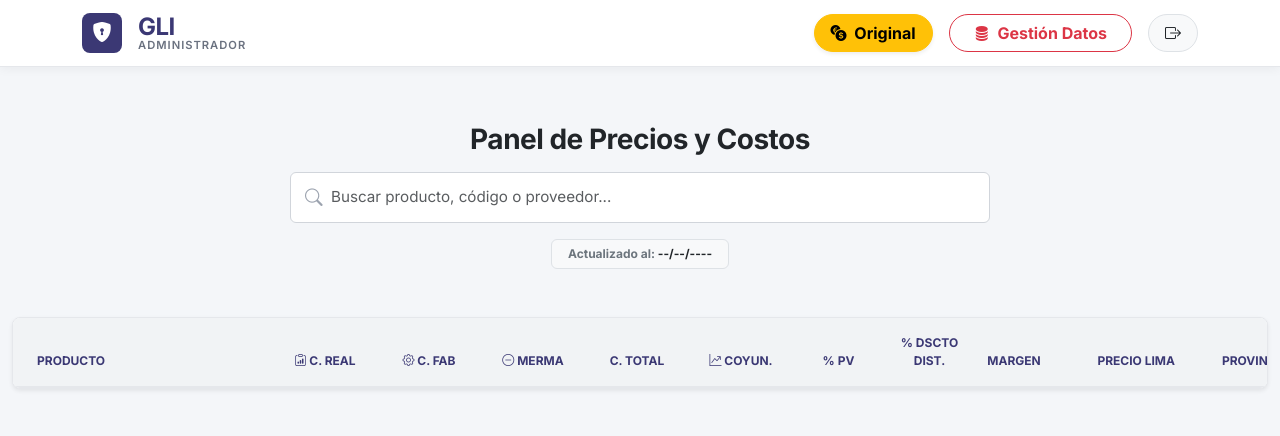
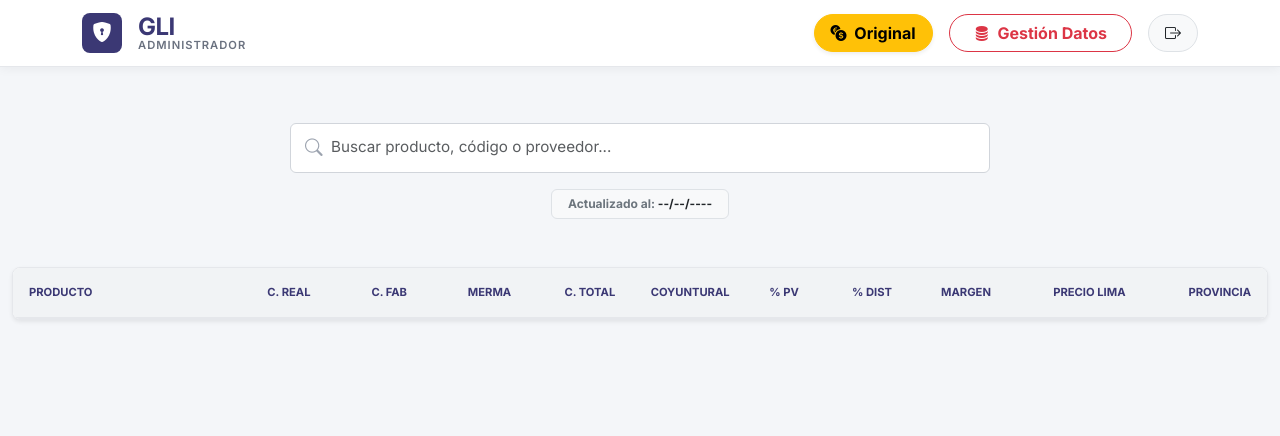
Before and after one commit to GrupoLinrosInterinsumos/gli_precios, a Flask app: template templates/index_admin.html in a window 1280 px wide. Shown: the top 436 px of the page. Run offline with Flask 3, Linux system fonts and the light colour scheme; the template is opened without the code that fills it, so the values that code supplies are empty.

Commit message:
Update index_admin.html

```diff
--- a/templates/index_admin.html
+++ b/templates/index_admin.html
@@ -13,7 +13,7 @@
 
     <style>
         :root { --primary-color: #3b3874; --accent-color: #2a2852; --bg-color: #f4f6f9; --white-pure: #ffffff; --text-dark: #1f2937; --text-light: #6b7280; }
-        body { background-color: var(--bg-color); font-family: 'Inter', sans-serif; color: var(--text-dark); }
+        body { background-color: var(--bg-color); font-family: 'Inter', sans-serif; color: var(--text-dark); margin:0; overflow-x: hidden; }
         .text-brand { color: var(--primary-color) !important; }
         .bg-brand { background-color: var(--primary-color) !important; color: white; }
         .navbar { background-color: var(--white-pure); box-shadow: 0 2px 10px rgba(0,0,0,0.05); padding: 0.8rem 0; border-bottom: 1px solid #e5e7eb;}
@@ -29,27 +29,34 @@
         .search-input:focus { outline: none; border-color: var(--primary-color); box-shadow: 0 0 0 3px rgba(59, 56, 116, 0.1); }
         .search-icon { position: absolute; left: 15px; top: 50%; transform: translateY(-50%); color: #9ca3af; font-size: 1.1rem; }
 
-        .table-container { border-radius: 8px; overflow: hidden; background: var(--white-pure); box-shadow: 0 4px 10px rgba(0,0,0,0.04); border: 1px solid #e5e7eb; }
-        .scroll-wrapper { max-height: 75vh; overflow-x: auto; overflow-y: auto; }
+        /* 🔥 CERO SCROLL HORIZONTAL 🔥 */
+        .table-container { border-radius: 8px; overflow: hidden; background: var(--white-pure); box-shadow: 0 4px 10px rgba(0,0,0,0.04); border: 1px solid #e5e7eb; width: 100%; }
+        .scroll-wrapper { width: 100%; max-height: 75vh; overflow-y: auto; overflow-x: hidden; }
 
-        .table-pro { border-collapse: separate; border-spacing: 0; min-width: 1300px; width: 100%; }
-        .table-pro thead th { position: sticky; top: 0; background-color: #f1f3f5; z-index: 10; border-bottom: 2px solid #e5e7eb; color: var(--primary-color); font-size: 0.75rem; text-transform: uppercase; padding: 1rem 0.5rem; font-weight: 700;}
-        .table-pro td { padding: 0.8rem 0.5rem; vertical-align: middle; border-bottom: 1px solid #f0f0f5; font-size: 0.9rem; }
+        .table-pro { table-layout: fixed; width: 100%; border-collapse: separate; border-spacing: 0; font-size: 0.75rem; margin-bottom: 0; }
+        .table-pro thead th { position: sticky; top: 0; background-color: #f1f3f5; z-index: 10; border-bottom: 2px solid #e5e7eb; color: var(--primary-color); font-size: 0.7rem; text-transform: uppercase; padding: 1rem 0.2rem; font-weight: 700; text-align: center;}
+        .table-pro td { padding: 0.7rem 0.2rem; vertical-align: middle; border-bottom: 1px solid #f0f0f5; text-align: center; white-space: nowrap; overflow: hidden; text-overflow: ellipsis; }
 
-        .price-tag { font-weight: 700; color: var(--primary-color); font-size: 1.05rem; }
+        /* ANCHOS EXACTOS AL 100% */
+        .w-prod { width: 18%; text-align: left !important; padding-left: 1rem !important; }
+        .w-col { width: 8%; }
+        .w-desc { width: 7%; }
+        .w-precio { width: 10%; text-align: right !important; padding-right: 1rem !important; }
+
+        .price-tag { font-weight: 700; color: var(--primary-color); font-size: 1rem; }
         .price-secondary { color: #4b5563; }
-        .btn-edit-margen { background: rgba(59, 56, 116, 0.08); color: var(--primary-color); border: 1px solid rgba(59, 56, 116, 0.2); padding: 4px 10px; border-radius: 6px; font-size: 0.8rem; font-weight: 700; cursor: pointer; transition: 0.2s;}
+        .btn-edit-margen { background: rgba(59, 56, 116, 0.08); color: var(--primary-color); border: 1px solid rgba(59, 56, 116, 0.2); padding: 4px 10px; border-radius: 6px; font-size: 0.75rem; font-weight: 700; cursor: pointer; transition: 0.2s; width: 100%;}
         .btn-edit-margen:hover { background: var(--primary-color); color: white; }
 
-        .badges-wrapper { display: flex; flex-wrap: wrap; gap: 6px; margin-top: 8px; }
-        .badge-custom { font-size: 0.65rem; padding: 3px 6px; border-radius: 4px; font-weight: 600; display: inline-flex; align-items: center; gap: 4px; background:#f3f4f6; color:#4b5563; border: 1px solid #e5e7eb;}
+        .badges-wrapper { display: flex; flex-wrap: wrap; gap: 4px; margin-top: 5px; }
+        .badge-custom { font-size: 0.6rem; padding: 2px 5px; border-radius: 4px; font-weight: 600; display: inline-flex; align-items: center; gap: 3px; background:#f3f4f6; color:#4b5563; border: 1px solid #e5e7eb;}
 
         .row-coyuntural td { background-color: #fdf2f8 !important; }
         .btn-coyuntural-active { background-color: #dc2626; color: white; border-color: #b91c1c; }
-        .btn-coyuntural-inactive { background-color: #ffffff; color: #4b5563; border: 1px solid #d1d5db; border-radius: 6px; }
+        .btn-coyuntural-inactive { background-color: #ffffff; color: #4b5563; border: 1px solid #d1d5db; }
 
-        .btn-accion { background: transparent; border: 1px solid #d1d5db; border-radius: 6px; padding: 2px 6px; font-weight: 600; color: #374151; font-size: 0.8rem; }
-        .btn-accion:hover { background: #f3f4f6; }
+        .btn-accion { background: #ffffff; border: 1px solid #d1d5db; border-radius: 6px; padding: 3px 5px; font-weight: 600; color: #374151; font-size: 0.75rem; width: 100%; transition: 0.2s;}
+        .btn-accion:hover { background: #f3f4f6; border-color: #9ca3af; }
 
         @media (max-width: 768px) { .mobile-hide-text { display: none !important; } }
     </style>
@@ -69,13 +76,12 @@
         </div>
 
         <div class="d-flex gap-2 gap-md-3 align-items-center">
-
             <button class="btn btn-warning rounded-pill px-3 fw-bold shadow-sm" onclick="toggleMoneda()">
                 <i class="bi bi-currency-exchange"></i> <span id="lblMoneda" class="mobile-hide-text ms-1">Original</span>
             </button>
 
             {% if current_user.role == 'TC' or current_user.role == 'SuperAdmin' %}
-            <button class="btn btn-dark rounded-pill px-3 fw-bold shadow-sm" onclick="cambiarTC()">
+            <button class="btn btn-dark rounded-pill px-3 fw-bold shadow-sm" onclick="abrirModalTC()">
                 TC: <span id="valTC">3.80</span> <i class="bi bi-pencil-fill ms-1" style="font-size:0.6rem;"></i>
             </button>
             {% endif %}
@@ -96,7 +102,7 @@
     </div>
 </nav>
 
-<div class="container py-4 py-md-5" style="max-width: 1400px;">
+<div class="container-fluid py-4 py-md-5" style="max-width: 1400px;">
 
     <div id="adminPanel" class="mb-4 mb-md-5" style="display:none;">
         <div class="card-pro p-3 p-md-4 border-top border-4 border-danger">
@@ -109,7 +115,7 @@
                     <div class="upload-box" onclick="document.getElementById('fileMaestro').click()">
                         <div class="mb-1 text-primary"><i class="bi bi-cloud-arrow-up-fill fs-3"></i></div>
                         <h6 class="fw-bold mb-0 text-dark" style="font-size: 0.85rem;">Subir Excel Maestro</h6>
-                        <input type="file" id="fileMaestro" class="d-none" accept=".xlsx, .csv" onchange="subirArchivo('subir-maestro', 'fileMaestro')">
+                        <input type="file" id="fileMaestro" class="d-none" accept=".xlsx, .csv" onchange="subirArchivo()">
                     </div>
                 </div>
                 <div class="col-6 col-md-4">
@@ -130,7 +136,6 @@
     </div>
 
     <div class="text-center mb-4 mb-md-5 mt-2">
-        <h3 class="fw-bold mb-3 text-dark d-none d-md-block" style="letter-spacing: -0.5px;">Panel de Precios y Costos</h3>
         <div class="search-container px-2 px-md-0">
             <i class="bi bi-search search-icon"></i>
             <input type="text" id="txtBuscar" class="form-control search-input" placeholder="Buscar producto, código o proveedor..." onkeyup="buscar()">
@@ -142,22 +147,22 @@
         </div>
     </div>
 
-    <div class="table-container shadow-sm">
+    <div class="table-container shadow-sm mx-auto">
         <div class="scroll-wrapper">
-            <table class="table table-pro mb-0 w-100">
+            <table class="table table-pro mb-0">
                 <thead>
                     <tr>
-                        <th style="width: 20%; padding-left: 1.5rem; text-align: left;">Producto</th>
-                        <th class="text-center" style="width: 8%;"><i class="bi bi-clipboard-data"></i> C. Real</th>
-                        <th class="text-center" style="width: 8%;"><i class="bi bi-gear"></i> C. Fab</th>
-                        <th class="text-center" style="width: 8%;"><i class="bi bi-dash-circle"></i> Merma</th>
-                        <th class="text-center" style="width: 8%;">C. Total</th>
-                        <th class="text-center" style="width: 8%;"><i class="bi bi-graph-up-arrow"></i> Coyun.</th>
-                        <th class="text-center" style="width: 7%;">% PV</th>
-                        <th class="text-center" style="width: 7%;">% Dscto Dist.</th>
-                        <th class="text-center" style="width: 6%;">Margen</th>
-                        <th class="text-end" style="width: 10%;">Precio Lima</th>
-                        <th class="text-end" style="width: 10%; padding-right: 1.5rem;">Provincia</th>
+                        <th class="w-prod">Producto</th>
+                        <th class="w-col">C. Real</th>
+                        <th class="w-col">C. Fab</th>
+                        <th class="w-col">Merma</th>
+                        <th class="w-col">C. Total</th>
+                        <th class="w-col">Coyuntural</th>
+                        <th class="w-desc">% PV</th>
+                        <th class="w-desc">% Dist</th>
+                        <th class="w-col">Margen</th>
+                        <th class="w-precio">Precio Lima</th>
+                        <th class="w-precio">Provincia</th>
                     </tr>
                 </thead>
                 <tbody id="tablaResultados"></tbody>
@@ -166,6 +171,25 @@
         <div id="loading" class="text-center py-5" style="display:none;">
             <div class="spinner-border text-brand" style="width: 2.5rem; height: 2.5rem;"></div>
             <p class="text-muted mt-2 small fw-bold">Cargando...</p>
+        </div>
+    </div>
+</div>
+
+<div class="modal fade" id="modalEdicionUniversal" tabindex="-1">
+    <div class="modal-dialog modal-dialog-centered modal-sm">
+        <div class="modal-content border-0 shadow-lg">
+            <div class="modal-header bg-dark text-white border-0">
+                <h6 class="modal-title fw-bold" id="modalEdicionTitulo">Editar Valor</h6>
+                <button type="button" class="btn-close btn-close-white" data-bs-dismiss="modal"></button>
+            </div>
+            <div class="modal-body p-4 bg-light text-center">
+                <label id="modalEdicionLabel" class="form-label small fw-bold text-muted text-uppercase mb-2">Nuevo Valor</label>
+                <input type="number" id="inputEdicionUniversal" class="form-control text-center fw-bold text-primary fs-5" step="any" placeholder="0.00">
+            </div>
+            <div class="modal-footer bg-light border-0">
+                <button type="button" class="btn btn-secondary px-3 fw-bold" data-bs-dismiss="modal">Cancelar</button>
+                <button type="button" class="btn btn-primary px-4 fw-bold" style="background:var(--primary-color); border:none;" onclick="guardarEdicionUniversal()">Guardar</button>
+            </div>
         </div>
     </div>
 </div>
@@ -218,10 +242,11 @@
 
 <script src="https://cdn.jsdelivr.net/npm/bootstrap@5.3.0/dist/js/bootstrap.bundle.min.js"></script>
 <script>
-    let timerBusqueda;
-    let allProductsData = [];
-    let modoMoneda = 'ORIGINAL';
-    let tcGlobal = 3.80;
+    let timerBusqueda, allProductsData = [], modoMoneda = 'ORIGINAL', tcGlobal = 3.80;
+
+    // Variables de edición
+    let editContext = { tipo: '', nombre: '' };
+    const modalEdicion = new bootstrap.Modal(document.getElementById('modalEdicionUniversal'));
 
     document.addEventListener('DOMContentLoaded', () => { ejecutarBusqueda(); });
 
@@ -238,14 +263,37 @@
         ejecutarBusqueda();
     }
 
-    async function cambiarTC() {
-        let n = prompt("Nuevo Tipo de Cambio:", tcGlobal);
-        if(n && !isNaN(n)) {
-            let res = await fetch('/api/update-tc', {method:'POST', headers:{'Content-Type':'application/json'}, body:JSON.stringify({tc: n})});
-            if(res.ok) { alert("TC Actualizado Correctamente"); ejecutarBusqueda(); }
-            else alert("Error: Permiso denegado.");
+    // --- NUEVO SISTEMA DE EDICIÓN (REEMPLAZA AL PROMPT) ---
+    function abrirModalTC() {
+        editContext = { tipo: 'tc', nombre: 'Tipo de Cambio' };
+        document.getElementById('modalEdicionTitulo').innerText = "Modificar Tipo de Cambio";
+        document.getElementById('modalEdicionLabel').innerText = "Nuevo valor de TC (ej. 3.80)";
+        document.getElementById('inputEdicionUniversal').value = tcGlobal;
+        modalEdicion.show();
+    }
+
+    function editarCelda(tipo, nombre, valorActual) {
+        editContext = { tipo: tipo, nombre: nombre };
+        const titles = { 'costo-real': 'Costo Base', 'costo-fab': 'Costo Fab.', 'merma': '% Merma', 'costo-coyuntural': 'Costo Coyuntural', 'dscto': '% Dscto PV', 'dscto-dist': '% Dscto Dist', 'margen': '% Margen' };
+        document.getElementById('modalEdicionTitulo').innerText = `Editar ${titles[tipo] || 'Valor'}`;
+        document.getElementById('modalEdicionLabel').innerText = `Producto: ${nombre.substring(0,20)}...`;
+        document.getElementById('inputEdicionUniversal').value = valorActual;
+        modalEdicion.show();
+    }
+
+    async function guardarEdicionUniversal() {
+        const val = document.getElementById('inputEdicionUniversal').value;
+        if(!val || isNaN(val)) return alert("Ingresa un número válido.");
+
+        if(editContext.tipo === 'tc') {
+            let res = await fetch('/api/update-tc', {method:'POST', headers:{'Content-Type':'application/json'}, body:JSON.stringify({tc: val})});
+            if(res.ok) { modalEdicion.hide(); ejecutarBusqueda(); } else alert("Error: Permiso denegado.");
+        } else {
+            let res = await fetch(`/api/editar-${editContext.tipo}`, { method:'POST', headers:{'Content-Type':'application/json'}, body:JSON.stringify({nombre: editContext.nombre, [editContext.tipo.includes('costo')?'costo':editContext.tipo]: val}) });
+            if(res.ok) { modalEdicion.hide(); ejecutarBusqueda(); } else alert("Error al guardar en el servidor.");
         }
     }
+    // ------------------------------------------------------
 
     function buscar() {
         clearTimeout(timerBusqueda);
@@ -261,22 +309,21 @@
         try {
             const res = await fetch(`/buscar?q=${encodeURIComponent(q)}`);
             const json = await res.json();
-            const data = json.productos;
-            allProductsData = data;
+            allProductsData = json.productos;
             tcGlobal = json.tc_actual;
 
             if(document.getElementById('valTC')) document.getElementById('valTC').innerText = tcGlobal.toFixed(2);
             document.getElementById('lblUltimaAct').innerText = json.ultima_actualizacion;
             document.getElementById('loading').style.display = 'none';
 
-            if(data.length === 0) {
+            if(allProductsData.length === 0) {
                 tbody.innerHTML = '<tr><td colspan="11" class="text-center py-5 text-muted fw-bold">No hay resultados.</td></tr>';
                 return;
             }
 
             let htmlContent = '';
 
-            data.forEach((p, index) => {
+            allProductsData.forEach((p, index) => {
                 let sim = p.moneda_simbolo, txt = p.moneda_texto;
                 let vb = p.costo_base, vf = p.costo_fab, vmer = p.merma_monto, vt = p.costo_actual, vcy = p.costo_coyuntural, vl = p.precio_lima, vp = p.precio_provincia;
 
@@ -286,74 +333,39 @@
                 let badgeCodigo = p.codigo && p.codigo !== 'NAN' && p.codigo !== 'S/C'
                     ? `<span class="badge-custom"><i class="bi bi-upc-scan"></i> ${p.codigo}</span>` : '';
                 let badgeEmpresa = p.empresa && p.empresa !== "MANUAL"
-                    ? `<span class="badge-custom" style="background-color: #f3f4f6; color: #374151; border: 1px solid #d1d5db;"><i class="bi bi-building"></i> ${p.empresa}</span>` : '';
+                    ? `<span class="badge-custom" style="background-color: #f3f4f6; color: #374151;"><i class="bi bi-building"></i> ${p.empresa}</span>` : '';
 
                 let hasCoyuntural = vcy > 0;
                 let textCoyuntural = hasCoyuntural ? `${sim}${vcy.toFixed(3)}` : `${sim}${vt.toFixed(3)}`;
                 let btnCoyunturalClass = hasCoyuntural ? 'btn-coyuntural-active btn-accion' : 'btn-coyuntural-inactive btn-accion';
                 let rowClass = hasCoyuntural ? 'row-coyuntural' : '';
 
-                let rowId = `row_${index}`;
+                let safeName = p.nombre.replace(/'/g, "\\'");
 
                 htmlContent += `
                 <tr class="${rowClass}">
-                    <td data-label="Producto" class="ps-md-4 text-start">
-                        <div class="fw-bold text-dark" style="font-size: 0.95rem; line-height: 1.2;">
+                    <td class="text-start" title="${p.nombre}">
+                        <div class="fw-bold text-dark" style="font-size: 0.85rem;">
                             ${p.nombre}
-                            <button class="btn btn-sm btn-light border p-1 py-0 ms-1" style="color:var(--primary-color);" onclick="clonarProducto('${p.nombre.replace(/'/g, "\\'")}')" title="Clonar"><i class="bi bi-copy"></i></button>
-                            <button class="btn btn-sm btn-light border text-danger p-1 py-0" onclick="eliminarProducto('${p.nombre.replace(/'/g, "\\'")}')" title="Eliminar"><i class="bi bi-trash-fill"></i></button>
+                            <button class="btn btn-sm btn-light border p-1 py-0 ms-1" style="color:var(--primary-color);" onclick="clonarProducto('${safeName}')" title="Clonar"><i class="bi bi-copy"></i></button>
+                            <button class="btn btn-sm btn-light border text-danger p-1 py-0" onclick="eliminarProducto('${safeName}')" title="Eliminar"><i class="bi bi-trash-fill"></i></button>
                         </div>
                         <div class="badges-wrapper mt-1">${badgeEmpresa} ${badgeCodigo}</div>
                     </td>
 
-                    <td class="text-center">
-                        <button class="btn-accion" onclick="editar('costo-real', '${p.nombre.replace(/'/g, "\\'")}', ${p.costo_base})">
-                            <i class="bi bi-pencil-square"></i> ${vb > 0 ? sim + vb.toFixed(3) : '-'}
-                        </button>
-                    </td>
-
-                    <td class="text-center">
-                        <button class="btn-accion" onclick="editar('costo-fab', '${p.nombre.replace(/'/g, "\\'")}', ${p.costo_fab})">
-                            <i class="bi bi-pencil-square"></i> ${vf > 0 ? sim + vf.toFixed(3) : '-'}
-                        </button>
-                    </td>
-
-                    <td class="text-center">
-                        <button class="btn-accion" style="padding: 2px 8px; line-height: 1.1;" onclick="editar('merma', '${p.nombre.replace(/'/g, "\\'")}', ${p.merma_porcentaje})">
-                            <span class="text-dark">${p.merma_porcentaje}%</span><br>
-                            <small class="text-muted" style="font-size: 0.65rem;">${sim}${vmer.toFixed(3)}</small>
-                        </button>
-                    </td>
-
-                    <td class="text-center">
-                        <div class="fw-bold text-dark" style="font-size: 0.9rem;">${sim}${vt.toFixed(3)}</div>
-                    </td>
-
-                    <td class="text-center">
-                        <button class="${btnCoyunturalClass}" onclick="editar('costo-coyuntural', '${p.nombre.replace(/'/g, "\\'")}', ${p.costo_coyuntural})">
-                            ${textCoyuntural}
-                        </button>
-                    </td>
-
-                    <td class="text-center">
-                        <button class="btn-accion" onclick="editar('dscto', '${p.nombre.replace(/'/g, "\\'")}', ${p.dscto_pv})">${p.dscto_pv}%</button>
-                    </td>
-
-                    <td class="text-center">
-                        <button class="btn-accion" onclick="editar('dscto-dist', '${p.nombre.replace(/'/g, "\\'")}', ${p.dscto_dist})">${p.dscto_dist}%</button>
-                    </td>
-
-                    <td class="text-center">
-                        <button class="btn-edit-margen m-0" onclick="editar('margen', '${p.nombre.replace(/'/g, "\\'")}', ${p.margen})">
-                            ${p.margen}% <i class="bi bi-pencil-fill ms-1" style="font-size: 0.6rem;"></i>
-                        </button>
-                    </td>
+                    <td><button class="btn-accion" onclick="editarCelda('costo-real', '${safeName}', ${p.costo_base})">${vb > 0 ? sim + vb.toFixed(3) : '-'}</button></td>
+                    <td><button class="btn-accion" onclick="editarCelda('costo-fab', '${safeName}', ${p.costo_fab})">${vf > 0 ? sim + vf.toFixed(3) : '-'}</button></td>
+                    <td><button class="btn-accion" onclick="editarCelda('merma', '${safeName}', ${p.merma_porcentaje})">${p.merma_porcentaje}%</button></td>
+                    <td class="fw-bold text-dark">${sim}${vt.toFixed(3)}</td>
+                    <td><button class="${btnCoyunturalClass}" onclick="editarCelda('costo-coyuntural', '${safeName}', ${p.costo_coyuntural})">${textCoyuntural}</button></td>
+                    <td><button class="btn-accion" onclick="editarCelda('dscto', '${safeName}', ${p.dscto_pv})">${p.dscto_pv}%</button></td>
+                    <td><button class="btn-accion" onclick="editarCelda('dscto-dist', '${safeName}', ${p.dscto_dist})">${p.dscto_dist}%</button></td>
+                    <td><button class="btn-edit-margen m-0" onclick="editarCelda('margen', '${safeName}', ${p.margen})">${p.margen}%</button></td>
 
                     <td class="text-end">
                         <div class="price-tag">${sim} ${vl.toFixed(2)}</div>
                         <div class="text-muted small" style="font-size:0.65rem; font-weight:700;">LIMA (${txt})</div>
                     </td>
-
                     <td class="text-end pe-4">
                         <div class="price-tag price-secondary">${sim} ${vp.toFixed(2)}</div>
                         <div class="text-muted small" style="font-size:0.65rem; font-weight:700;">AQP/TRU (${txt})</div>
@@ -362,14 +374,6 @@
             });
             tbody.innerHTML = htmlContent;
         } catch(e) { console.error(e); }
-    }
-
-    async function editar(tipo, nombre, valor) {
-        let n = prompt(`Nuevo valor para ${nombre}:`, valor);
-        if(n && !isNaN(n)) {
-            let res = await fetch(`/api/editar-${tipo}`, {method:'POST', headers:{'Content-Type':'application/json'}, body:JSON.stringify({nombre: nombre, [tipo.includes('costo')?'costo':tipo]: n})});
-            if(res.ok) ejecutarBusqueda();
-        }
     }
 
     function eliminarProducto(nombre) { if(confirm(`¿Eliminar ${nombre}?`)) { fetch('/api/eliminar-producto', {method:'POST', headers:{'Content-Type':'application/json'}, body:JSON.stringify({nombre})}).then(()=>ejecutarBusqueda()); } }
```
